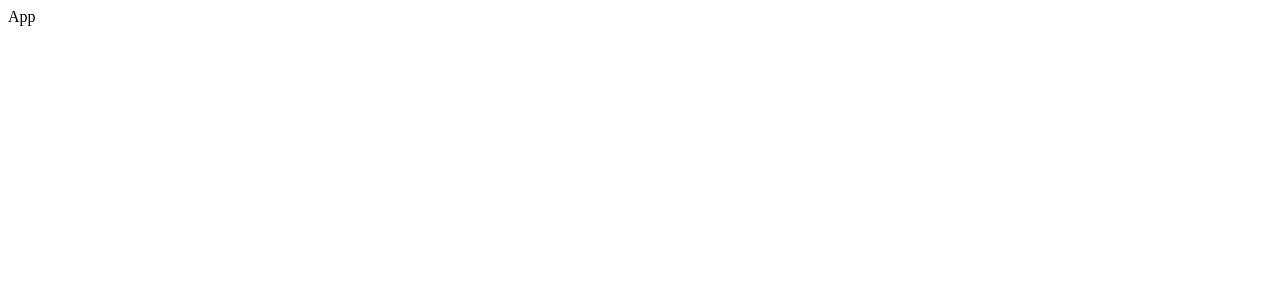
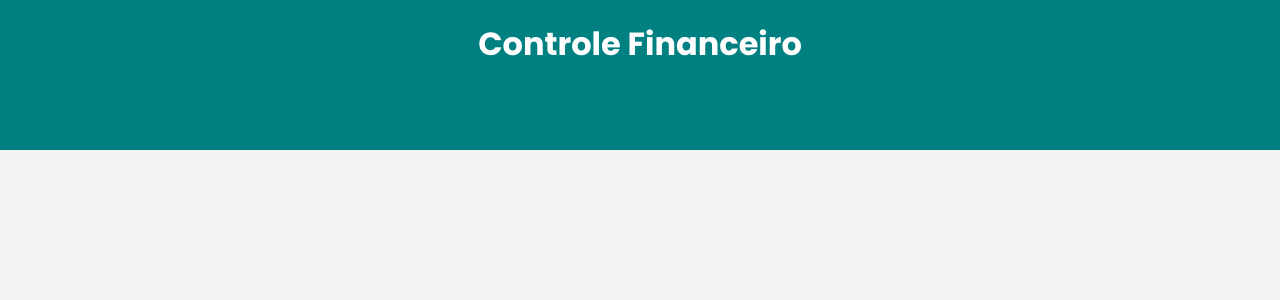
Before and after one commit to GabrielMarini12/controleFinanceiro, a React (Create React App) app: page / in a window 1280 px wide. Shown: the top 300 px of the page. Built offline with nearby package versions, Linux system fonts and the light colour scheme.

Commit message:
realizado o component header com a estilização.

```diff
--- a/public/index.html
+++ b/public/index.html
@@ -2,10 +2,14 @@
 <html lang="en">
   <head>
     <meta charset="utf-8" />
-
     <meta name="viewport" content="width=device-width, initial-scale=1" />
-
-    <title>React App</title>
+    <link rel="preconnect" href="https://fonts.googleapis.com" />
+    <link rel="preconnect" href="https://fonts.gstatic.com" crossorigin />
+    <link
+      href="https://fonts.googleapis.com/css2?family=Poppins:wght@200;300;400;500;600;700;800;900&display=swap"
+      rel="stylesheet"
+    />
+    <title>App Finanças</title>
   </head>
   <body>
     <noscript>You need to enable JavaScript to run this app.</noscript>
--- a/src/App.js
+++ b/src/App.js
@@ -1,7 +1,14 @@
 import React from "react";
+import GlobalStyle from "./styles/global";
+import Header from "./components/Header";
 
 const App = () => {
-  return <div>App</div>;
+  return (
+    <>
+      <Header />
+      <GlobalStyle />
+    </>
+  );
 };
 
 export default App;
--- /dev/null
+++ b/src/components/Header/index.js
@@ -0,0 +1,14 @@
+import React from "react";
+import * as C from "./styles";
+
+const Header = () => {
+  return (
+    <C.Container>
+      <C.Header>
+        <C.Title>Controle Financeiro</C.Title>
+      </C.Header>
+    </C.Container>
+  );
+};
+
+export default Header;
--- /dev/null
+++ b/src/components/Header/styles.js
@@ -0,0 +1,14 @@
+import styled from "styled-components";
+
+export const Container = styled.div`
+  height: 150px;
+  text-align: center;
+  background: teal;
+`;
+
+export const Header = styled.h1``;
+
+export const Title = styled.div`
+  padding-top: 20px;
+  color: #fff;
+`;
--- /dev/null
+++ b/src/styles/global.js
@@ -0,0 +1,15 @@
+import { createGlobalStyle } from "styled-components";
+
+const Global = createGlobalStyle`
+
+    * {
+margin: 0;
+padding: 0;
+    }
+    body {
+        font-family: 'Poppins', Sans-Serif;
+        background-color: #f2f2f2;
+    }
+`;
+
+export default Global;
```
